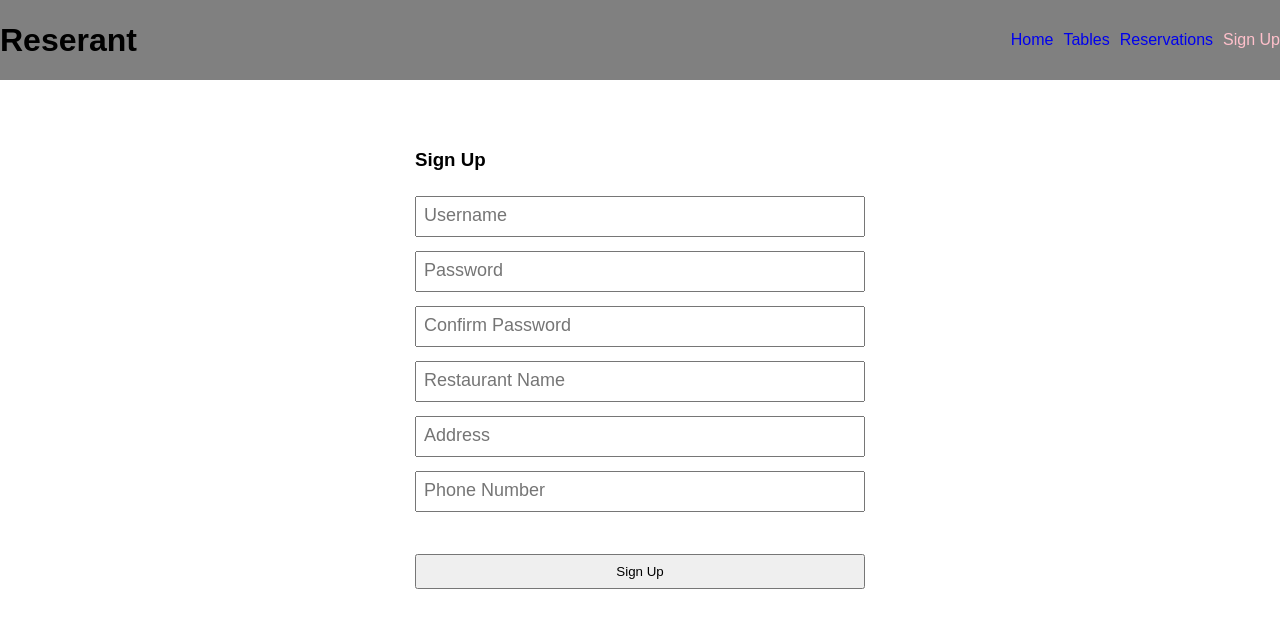
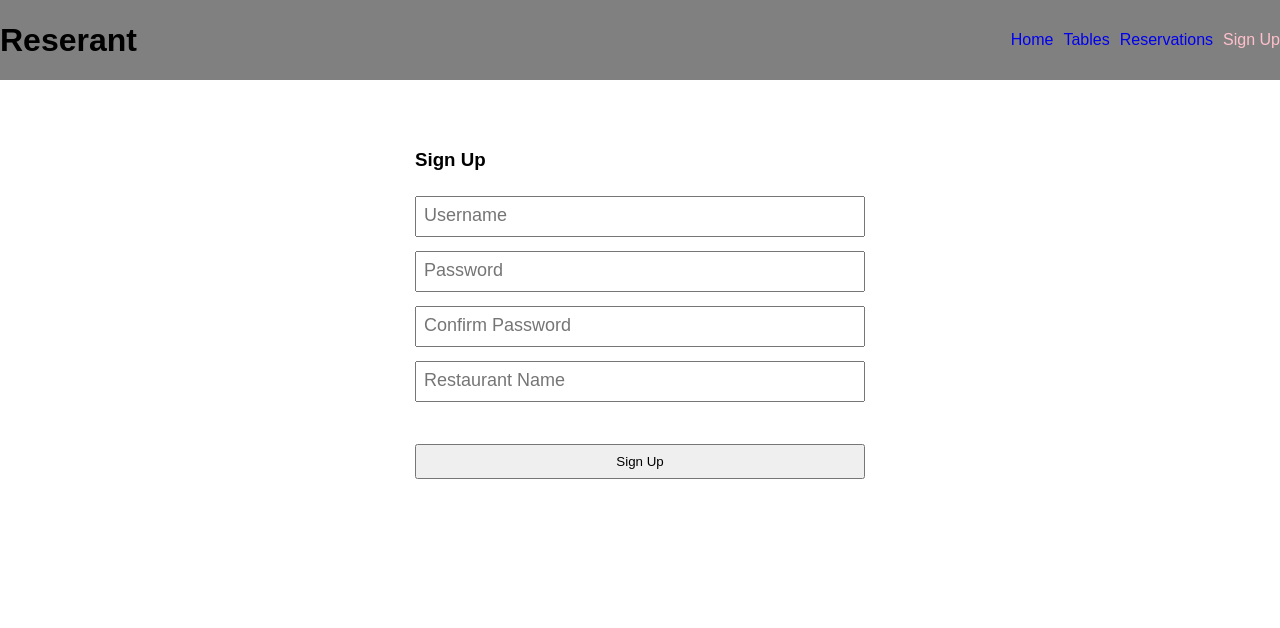
Before and after one commit to nyssa-shepherd/your-tables-ready-admin, a React (Create React App) app: page /signup in a window 1280 px wide. Shown: the top 628 px of the page. Built offline with nearby package versions, Linux system fonts and the light colour scheme.

Commit message:
Write helper fn to post to the server in helper.js

```diff
--- a/src/SignUp/SignUp.js
+++ b/src/SignUp/SignUp.js
@@ -1,4 +1,5 @@
 import React, { Component } from 'react';
+import { postRestaurant } from '../helper.js';
 import './SignUp.css';
 
 class SignUp extends Component {
@@ -14,11 +15,16 @@ class SignUp extends Component {
     }
   }
 
-  updateState = (e) => {
+  updateState = e => {
     const { name, value } = e.target;
     this.setState({ [name]: value }, () => {
       console.log(this.state);
     });
+  }
+
+  submitRestaurant = e => {
+    e.preventDefault();
+    console.log(postRestaurant())
   }
 
   render() {
@@ -50,18 +56,6 @@ class SignUp extends Component {
                  name='name'
                  onChange={(e) => this.updateState(e)}
           />
-          <input type='text'
-                 placeholder='Address'
-                 value={this.state.location}
-                 name='location'
-                 onChange={(e) => this.updateState(e)}
-          />
-          <input type='text'
-                 placeholder='Phone Number'
-                 value={this.state.phoneNumber}
-                 name='phoneNumber'
-                 onChange={(e) => this.updateState(e)}
-          />
           <button id='sign-up'>Sign Up</button>
         </form>
       </div>
--- a/src/helper.js
+++ b/src/helper.js
@@ -0,0 +1,12 @@
+export const postRestaurant = async( username, password, restaurant_name ) => {
+  const initialFetch = await fetch('/api/v1/restaurants', {
+    method: 'POST',
+    body: JSON.stringify({ username, password, restaurant_name }),
+    headers: new Headers({ 'Content-Type': 'application/json' })
+  })
+  return await initialFetch.json();
+}
+
+export const postRestaurantDetails = async() => {
+  const initialFetch = await fetch('')
+}
```
